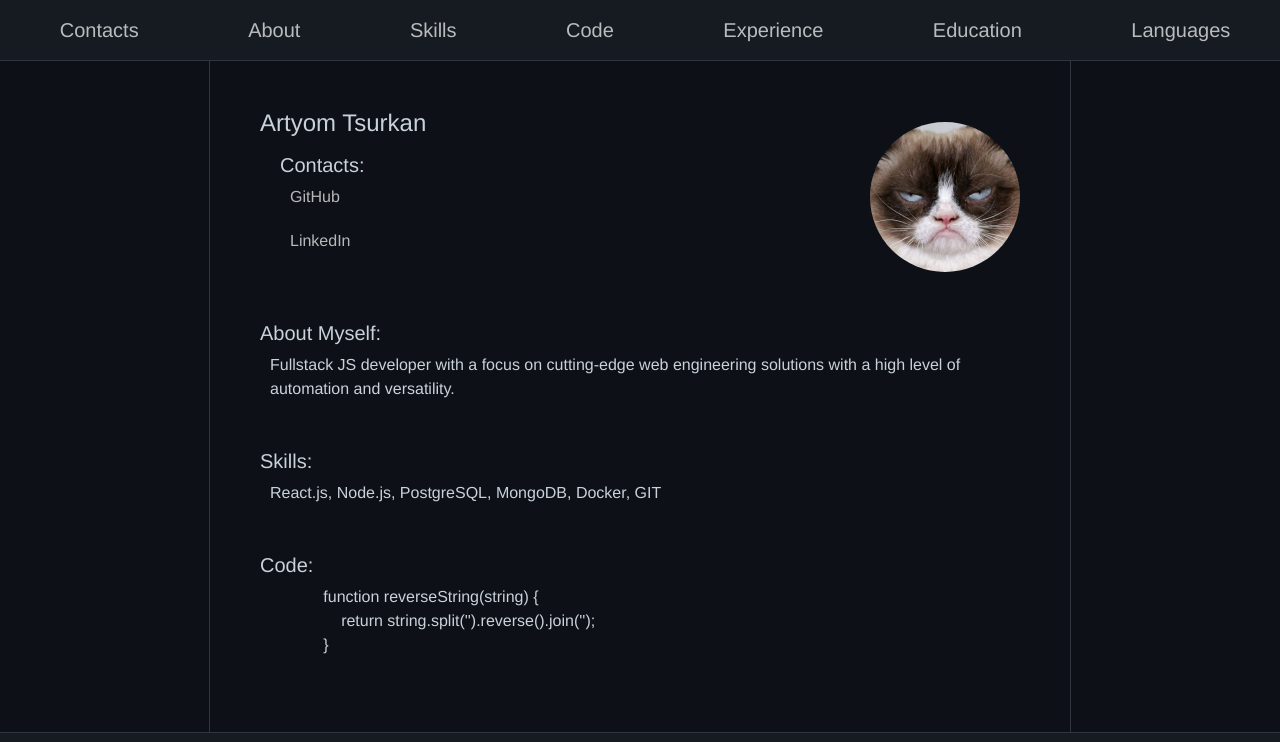
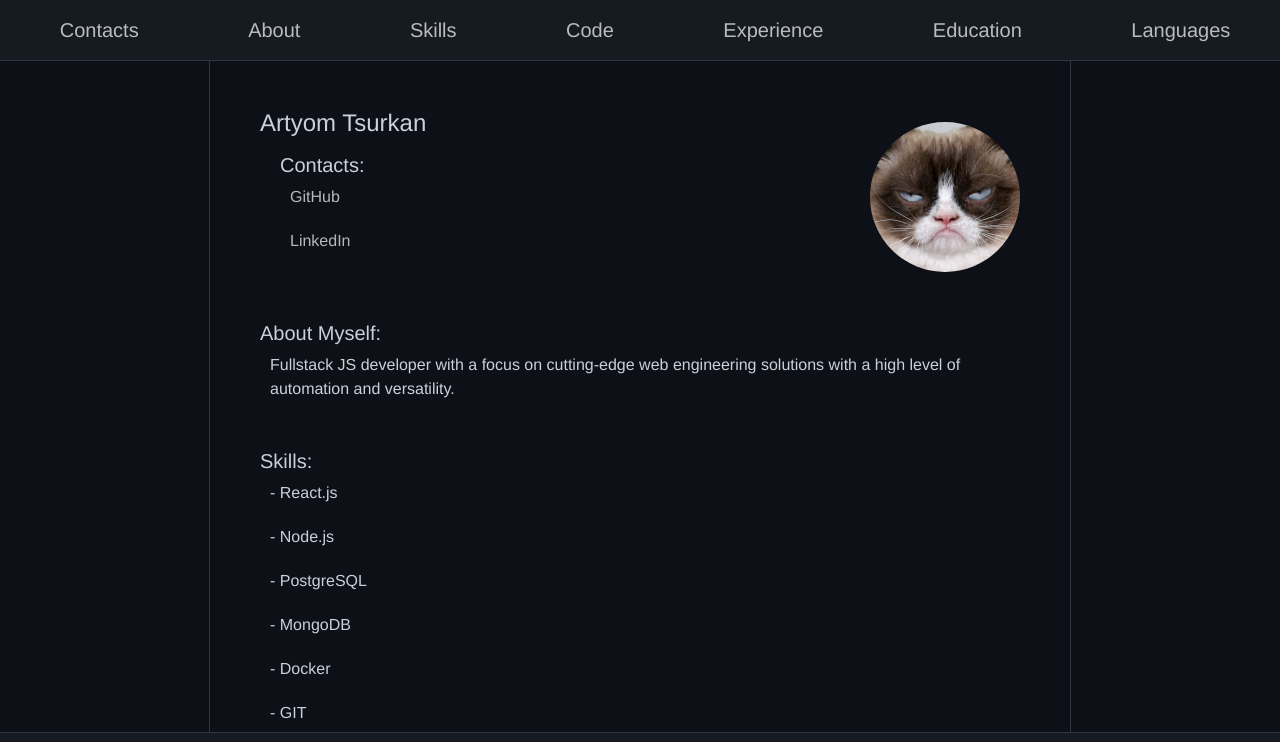
Before and after one commit to artsurkan/rsschool-cv, a plain HTML site: page index.html in a window 1280 px wide. Shown: the top 742 px of the page. Drawn offline with Linux system fonts and the light colour scheme.

Commit message:
fix: fix skills list

```diff
--- a/index.html
+++ b/index.html
@@ -51,7 +51,14 @@
         <a class="anchor" id="skills"></a>
         <section>
             <h2>Skills:</h2>
-            <p>React.js, Node.js, PostgreSQL, MongoDB, Docker, GIT</p>
+            <ul>
+                <li>- React.js</li>
+                <li>- Node.js</li>
+                <li>- PostgreSQL</li>
+                <li>- MongoDB</li>
+                <li>- Docker</li>
+                <li>- GIT</li>
+            </ul>
         </section>
 
         <a class="anchor" id="code"></a>
```
